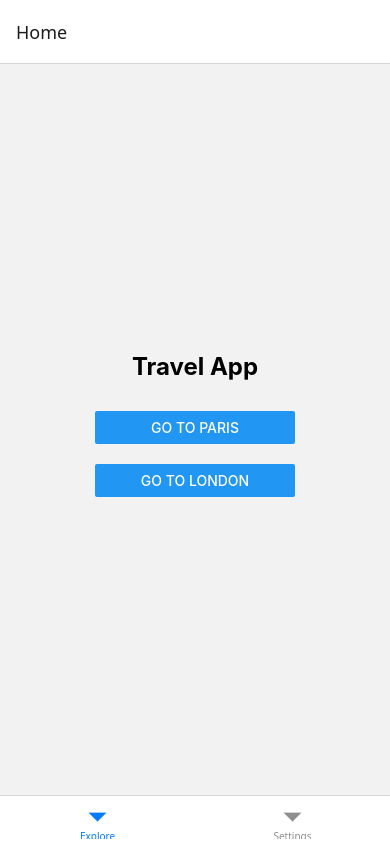
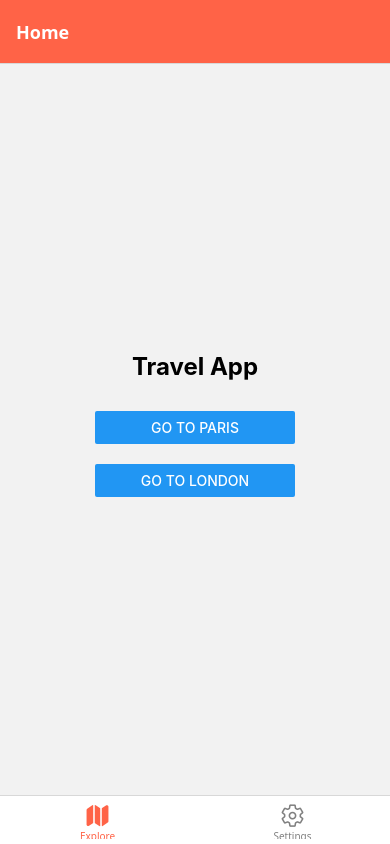
Before and after one commit to GokalpKaytanci/TravelApp, a React Native app: screen / in a window 390 px wide. Built offline with nearby package versions, Linux system fonts and the light colour scheme.

Commit message:
feat: navigasyona icon'lar ve özel stillendirme ekleme (Bölüm 5)

```diff
--- a/App.js
+++ b/App.js
@@ -1,7 +1,11 @@
-import  React from 'react';
+import * as React from 'react';
 import { NavigationContainer } from '@react-navigation/native';
 import { createNativeStackNavigator } from '@react-navigation/native-stack';
 import { createBottomTabNavigator } from '@react-navigation/bottom-tabs';
+// 1. İKONLARI IMPORT ET
+import { Ionicons } from '@expo/vector-icons';
+
+// Ekranları import et
 import HomeScreen from './screens/HomeScreen';
 import DetailsScreen from './screens/DetailsScreen';
 import SettingsScreen from './screens/SettingsScreen';
@@ -9,33 +13,49 @@ import SettingsScreen from './screens/SettingsScreen';
 const Stack = createNativeStackNavigator();
 const Tab = createBottomTabNavigator();
 
-// GÖREV 2: Stack Mantığını buraya taşıdık
-// Bu bileşen kendi içinde Home -> Details geçişini yönetir
 function HomeStack() {
   return (
-    <Stack.Navigator>
+    <Stack.Navigator
+      // 3. STACK HEADER'I STİLLENDİRME
+      screenOptions={{
+        headerStyle: { backgroundColor: 'tomato' }, // Arkaplan rengi
+        headerTintColor: '#fff', // Geri butonu ve başlık rengi (Beyaz)
+        headerTitleStyle: { fontWeight: 'bold' }, // Yazı kalınlığı
+      }}
+    >
       <Stack.Screen name="Home" component={HomeScreen} />
       <Stack.Screen name="Details" component={DetailsScreen} />
     </Stack.Navigator>
   );
 }
 
-// GÖREV 3: Tab Navigator Kurulumu
 export default function App() {
   return (
     <NavigationContainer>
-      {/* headerShown: false ÖNEMLİ!
-        Bunu yapmazsak hem Tab'ın hem de Stack'in başlığı üst üste görünür.
-        Biz başlığı Stack (HomeStack) yönetsin istiyoruz.
-      */}
-      <Tab.Navigator screenOptions={{ headerShown: false }}>
+      <Tab.Navigator
+        // 2. TABLARA İKON EKLEME VE ÖZELLEŞTİRME
+        screenOptions={({ route }) => ({
+          headerShown: false, // Tab başlığını gizle (Stack başlığı görünecek)
+          tabBarIcon: ({ focused, color, size }) => {
+            let iconName;
 
-        {/* 1. Tab: Explore (İçinde Stack barındırır) */}
+            if (route.name === 'Explore') {
+              // Explore tab'ı seçiliyse 'map', değilse 'map-outline'
+              iconName = focused ? 'map' : 'map-outline';
+            } else if (route.name === 'Settings') {
+              // Settings tab'ı seçiliyse 'settings', değilse 'settings-outline'
+              iconName = focused ? 'settings' : 'settings-outline';
+            }
+
+            // İkonu döndür
+            return <Ionicons name={iconName} size={size} color={color} />;
+          },
+          tabBarActiveTintColor: 'tomato', // Seçili tab rengi
+          tabBarInactiveTintColor: 'gray', // Seçili olmayan tab rengi
+        })}
+      >
         <Tab.Screen name="Explore" component={HomeStack} />
-
-        {/* 2. Tab: Settings (Tek bir ekrandır) */}
         <Tab.Screen name="Settings" component={SettingsScreen} />
-
       </Tab.Navigator>
     </NavigationContainer>
   );
```
